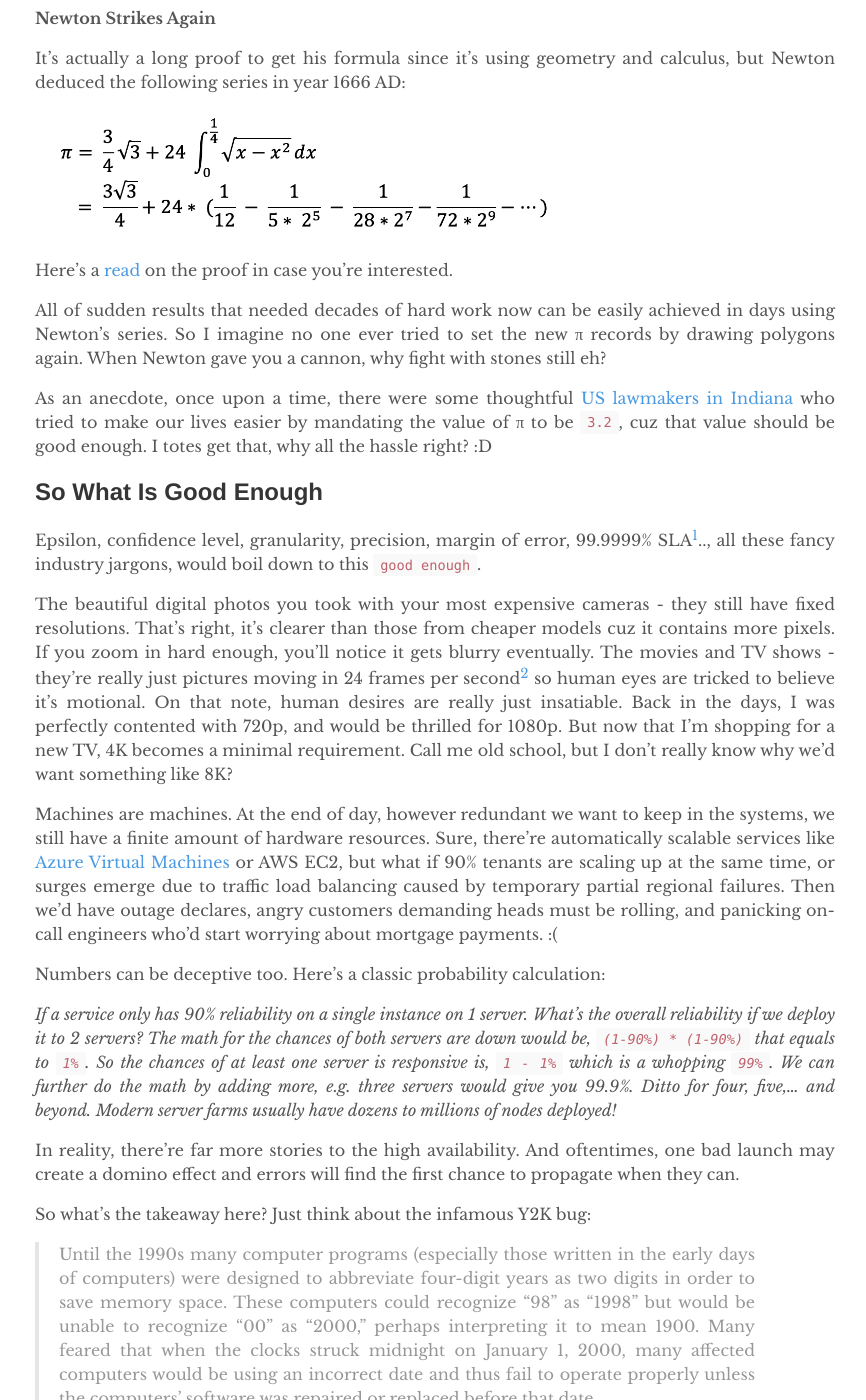
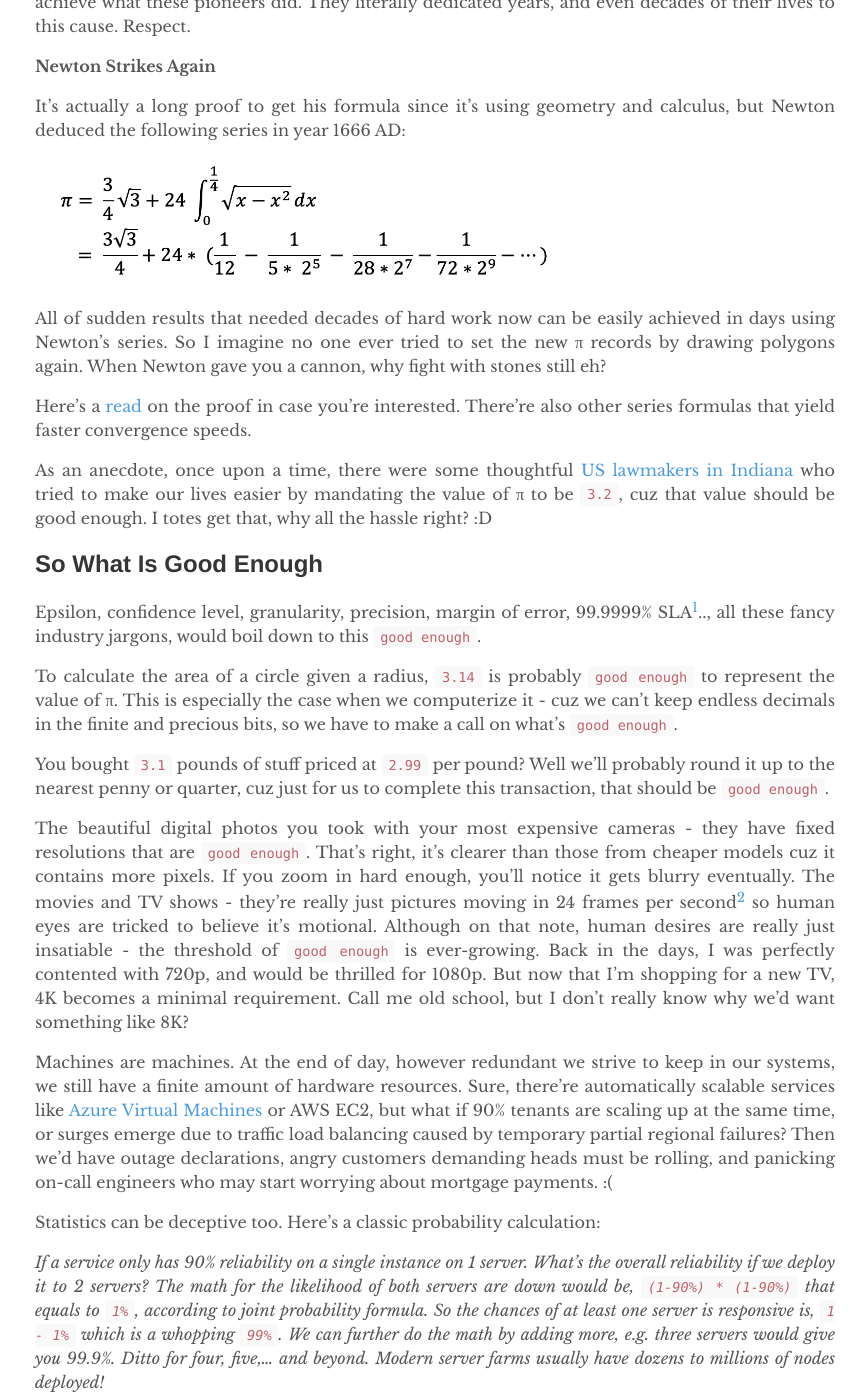
Before and after one commit to yuexiaofeng/yuexiaofeng.github.io, a Jekyll site: the page built from _posts/2021-04-09-good-enough.md, in a window 1280 px wide and 1400 px high, scrolled down 6437 px. Shown: the whole window, without its empty margins (205-1071 px from the left). Built offline with Jekyll 4.4.1, drawn with Linux system fonts in a browser that asks for light colours; some of the changed text lies outside the part shown.

Commit message:
Beefed up post of good enough

````diff
--- a/_posts/2021-04-09-good-enough.md
+++ b/_posts/2021-04-09-good-enough.md
@@ -15,29 +15,29 @@
 
 ## Why vs How
 
-This reminds me an old math joke:
+This reminds me an old joke on theorists:
 
 > Question: Which department is chancellor's favorite? Answer: math department. Cuz unlike other departments that keep asking for expensive equipments, all math department wanted is just pen and paper.
 
 While it is not exactly Sheldon vs Howard as depicted in The Big Bang Theory, but yea, the show actually captured quite vividly about the differences between theorists and engineers.
 
-Mathematicians care more about why. They like proofs - the more, the merrier. "Why there exists a bound or a constant", "one and only one", ... those are music to their ears. How to use it in real life? Sorry, but that’s like.. not important detail. :D
+Mathematicians care more about why. They like proofs - the more, the merrier. "Why there exists a bound or a constant", "why it should be one and only one", ... those are music to their ears. How to use it in real life? Sorry, that’s like.. unimportant detail. :D
 
 ![no-yes](../assets/images/20210409/no-yes-meme.jpeg)
 
-Engineers, on the other hand, focus more on how. It'd be like: Sure sure, this sounds great and all. But how can we implement it to solve real world problems then? Please spare me your fancy airtight proofs - I don’t really care for them.
+Engineers, on the other hand, focus more on how. It'd be like: Sure sure, this sounds great and all. But how can we implement it to solve real world problems? Please feel free to spare me your fancy airtight proofs.
 
-So that's what I think where the major differences are in terms of mindset. Speaking of which, this sounds eons ago to me, but my graduate school major was actually an unkosher hybrid one called computational mathematics. It dabbles a bit of both why and how, but.. of course, perhaps not diving deep to either haha.
+So that's what I think where the noticeable differences are. Speaking of which, this sounds eons ago to me, but my graduate school major was actually an unkosher hybrid one called computational mathematics. It dabbles a bit of both why and how, but.. of course, perhaps not diving deep enough to either haha.
 
-In my previous article on [irrational number](https://xiaofengyue.com/2021-03-14/life-of-pi#irrational-number), I only gave the `Why`. Allow me to demo the `How` here now.
+In my previous article on [irrational number](https://xiaofengyue.com/2021-03-14/life-of-pi#irrational-number), I only gave the `Why`. Allow me to demo the `How` here now. There are, of course, many different ways, but I won't be enumerating them all here.
 
 ## A Guessing Game
 
-Care to guess how we could calculate the irrational numbers? It is, for the lack of better words, a guessing game!
+Care to guess how we could calculate the irrational numbers? It is, for the lack of better words, a guessing game! To be consistent, I'll use square root of 2 and π as examples here.
 
 ### Square Root of 2
 
-Surprise surprise, we can actually guess the value of square root of 2 (to simply, let's just talk about the positive one here). In fact, we can only guess it to a certain precision, cuz we'll never find out its exact value.
+Surprise surprise, we can actually guess the value of square root of 2 to a certain precision (to simplify, let's just talk about the positive one here). In fact, we can only calculate it to a certain precision, cuz we'll never find out its exact value.
 
 **Guessing by Binary Search**
 
@@ -47,15 +47,15 @@
 
 Since we know the square root of 4 is 2, we can now say x is between 1 and 2. Whew, progress!
 
-What if we compare x against 1.5, which is half of (1+2)? We know (1.5 * 1.5 = 2.25) which is greater than 2, so now we've established that x is now between 1 and 1.5. We can then halve again the interval of `(1, 1.5)`, and repeat the process to get better results. This procedure is basically the idea of binary search.
+What if we compare x against 1.5, which is half of `(1+2)=3`? Since we know `(1.5 * 1.5 = 2.25)` which is greater than 2, so now we've established that x is between 1 and 1.5. We can then halve again the interval of `(1, 1.5)`, and repeat the process to get better results. This procedure is basically the idea of binary search algorithm. Does this sound like what contestants would do on The Price Is Right game show?
 
-Here's a quick code snippet I wrote:
+Here's a quick code snippet I wrote to automate this process (n = 2 in our case):
 
 ```python
 def sqrt_binary(n, epsilon=0.000001):
     """ We only consider the positive sqrt here """
 
-    # the ones that returns itself: if n in (0, 0.0, 0, 1.0):
+    # the ones that returns itself, .i.e. n in (0, 0.0, 0, 1.0):
     if n == 0 or n == 1:
         return n
 
@@ -94,7 +94,7 @@
 
 In this case, to get the square root of 2, we're really just letting f(x) = x<sup>2</sup> - 2, with the derivative `f'(x) = 2x`, to solve the x that makes `f(x) = 0`, . Of course, there's a twin negative square root on the other side the x axis too.
 
-Here's a short code snippet I wrote in my favorite Python:
+Here's a short code snippet I wrote in my favorite Python (n = 2 in our case):
 
 ```python
 def sqrt_newton(n, epsilon=0.000001):
@@ -122,25 +122,25 @@
 The value is: 1.4142135623746899
 ```
 
-See the difference? Amazing right?! This Newton method can be used to calculate other types of root as well, but there's a catch. Different mathematical functions yield to different curves and convergences, and the choice of pivot / starting point matters too. Of course, it's implied that it has to be differentiable functions too.
+See the difference? Amazing right?! Of course, this Newton method can be used to calculate other types of root as well. But there's a catch. Different mathematical functions yield to different curves and convergences, and the choice of pivot / starting point matters too. Of course, it's implied that it has to be differentiable functions too.
 
 ### Calculation of Pi
 
-As for π, there have been numerous efforts to calculate its value since the dawn of our civilization thousands of years ago. There were different approaches.
+As for π, there have been numerous efforts to calculate its value since the dawn of our civilization thousands of years ago. There were also different approaches.
 
 **Approximation by Hard Labor**
 
-Since we all know π is a circle's circumference to its diameter. If we can't get the exact measurement of a circle's circumference, how about a polygon inside the circle?
+Since we all know π is a circle's circumference to its diameter. If we can't get the exact measurement of a circle's circumference, how about using a polygon inside the circle as an approximation?
 
 ![hexagon](../assets/images/20210409/hexagon.png)
 
-As shown in the picture above, we have a hexagon inside the circle shares the same diameter. Let the circle's radius be `1`, we can easily calculate the hexagon's circumference is 6. And therefore the circle's circumference is at least 6, and pi is therefore at least `6 / 2 = 3`.
+As shown in the picture above, we have a hexagon inside the circle shares the same diameter. Let the circle's radius be `1`, we can easily calculate the hexagon's circumference is `6`. And therefore the circle's circumference is at least `6`, and π is therefore at least `6 / 2 = 3`.
 
-If you have a square of with each side same as the circle's diameter of 2, then we'd know the square covers the circle entirely and some. So we have an upper bound for the circle's circumference, which would the circumference of the outer square: `2 * 4 = 8`, so there we have known now π is smaller than `8 / 2 = 4`.
+If we draw a square of with each side same as the circle's diameter of `2`, then we'd know the square covers the circle entirely and some. So we now have an upper bound for the circle's circumference, which would be that of the outer square: `2 * 4 = 8`. We have now established π is smaller than `8 / 2 = 4`.
 
 Great, now we know π is between `3` and `4`. Should we add more sides to the polygon, we'd have better approximations of the circle's circumference thus π. How hard could it be right?
 
-Zu Chongzhi (Chinese: 祖冲之), an ancient Chinese scientist, was able to determine that π is between `3.1415926` and `3.1415927`. He held this record for over 900 years. To do this, he approximated a circle with a 24,576 sided polygon. Keep in mind that in his time, there was no such thing like calculators or computers. The amount of work would be insurmountable. And one little error would've thrown away years of previous work.
+Zu Chongzhi (Chinese: 祖冲之), an ancient Chinese scientist, was able to determine that π is between `3.1415926` and `3.1415927`. He held this record for over 900 years. To do this, he approximated a circle with a 24,576 sided polygon. Keep in mind that in his time, there was no such thing as calculators or computers. The amount of work would be insurmountable. And one tiny error would've thrown away years of previous work.
 
 Here are more similar efforts I pasted from online search (disclaimer: there might be different sources claiming - fact checks needed):
 
@@ -155,9 +155,9 @@
 
 ![newton-pi-formula](../assets/images/20210409/newton-pi-formula.png)
 
-Here's a [read](https://egyptonline.tripod.com/newton.htm) on the proof in case you're interested.
+All of sudden results that needed decades of hard work now can be easily achieved in days using Newton's series. So I imagine no one ever tried to set the new π records by drawing polygons again. When Newton gave you a cannon, why fight with stones still eh?
 
-All of sudden results that needed decades of hard work now can be easily achieved in days using Newton's series. So I imagine no one ever tried to set the new π records by drawing polygons again. When Newton gave you a cannon, why fight with stones still eh?
+Here's a [read](https://egyptonline.tripod.com/newton.htm) on the proof in case you're interested. There're also other series formulas that yield faster convergence speeds.
 
 As an anecdote, once upon a time, there were some thoughtful [US lawmakers in Indiana](https://www.mentalfloss.com/article/30214/new-math-time-indiana-tried-change-pi-32) who tried to make our lives easier by mandating the value of π to be `3.2`, cuz that value should be good enough. I totes get that, why all the hassle right? :D
 
@@ -165,15 +165,19 @@
 
 Epsilon, confidence level, granularity, precision, margin of error, 99.9999% SLA[^fn1].., all these fancy industry jargons, would boil down to this `good enough`.
 
-The beautiful digital photos you took with your most expensive cameras - they still have fixed resolutions. That's right, it's clearer than those from cheaper models cuz it contains more pixels. If you zoom in hard enough, you'll notice it gets blurry eventually. The movies and TV shows - they're really just pictures moving in 24 frames per second[^fn2] so human eyes are tricked to believe it's motional. On that note, human desires are really just insatiable. Back in the days, I was perfectly contented with 720p, and would be thrilled for 1080p. But now that I'm shopping for a new TV, 4K becomes a minimal requirement. Call me old school, but I don't really know why we'd want something like 8K?
+To calculate the area of a circle given a radius, `3.14` is probably `good enough` to represent the value of π. This is especially the case when we computerize it - cuz we can't keep endless decimals in the finite and precious bits, so we have to make a call on what's `good enough`.
 
-Machines are machines. At the end of day, however redundant we want to keep in the systems, we still have a finite amount of hardware resources. Sure, there’re automatically scalable services like [Azure Virtual Machines](https://azure.microsoft.com/en-ca/services/virtual-machines/) or AWS EC2, but what if 90% tenants are scaling up at the same time, or surges emerge due to traffic load balancing caused by temporary partial regional failures. Then we’d have outage declares, angry customers demanding heads must be rolling, and panicking on-call engineers who’d start worrying about mortgage payments. :(
+You bought `3.1` pounds of stuff priced at `2.99` per pound? Well we'll probably round it up to the nearest penny or quarter, cuz just for us to complete this transaction, that should be `good enough`.
 
-Numbers can be deceptive too. Here's a classic probability calculation:
+The beautiful digital photos you took with your most expensive cameras - they have fixed resolutions that are `good enough`. That's right, it's clearer than those from cheaper models cuz it contains more pixels. If you zoom in hard enough, you'll notice it gets blurry eventually. The movies and TV shows - they're really just pictures moving in 24 frames per second[^fn2] so human eyes are tricked to believe it's motional. Although on that note, human desires are really just insatiable - the threshold of `good enough` is ever-growing. Back in the days, I was perfectly contented with 720p, and would be thrilled for 1080p. But now that I'm shopping for a new TV, 4K becomes a minimal requirement. Call me old school, but I don't really know why we'd want something like 8K?
 
-*If a service only has 90% reliability on a single instance on 1 server. What's the overall reliability if we deploy it to 2 servers? The math for the chances of both servers are down would be, `(1-90%) * (1-90%)` that equals to `1%`. So the chances of at least one server is responsive is, `1 - 1%` which is a whopping `99%`. We can further do the math by adding more, e.g. three servers would give you 99.9%. Ditto for four, five,... and beyond. Modern server farms usually have dozens to millions of nodes deployed!*
+Machines are machines. At the end of day, however redundant we strive to keep in our systems, we still have a finite amount of hardware resources. Sure, there’re automatically scalable services like [Azure Virtual Machines](https://azure.microsoft.com/en-ca/services/virtual-machines/) or AWS EC2, but what if 90% tenants are scaling up at the same time, or surges emerge due to traffic load balancing caused by temporary partial regional failures? Then we’d have outage declarations, angry customers demanding heads must be rolling, and panicking on-call engineers who may start worrying about mortgage payments. :(
 
-In reality, there're far more stories to the high availability. And oftentimes, one bad launch may create a domino effect and errors will find the first chance to propagate when they can.
+Statistics can be deceptive too. Here's a classic probability calculation:
+
+*If a service only has 90% reliability on a single instance on 1 server. What's the overall reliability if we deploy it to 2 servers? The math for the likelihood of both servers are down would be, `(1-90%) * (1-90%)` that equals to `1%`, according to joint probability formula. So the chances of at least one server is responsive is, `1 - 1%` which is a whopping `99%`. We can further do the math by adding more, e.g. three servers would give you 99.9%. Ditto for four, five,... and beyond. Modern server farms usually have dozens to millions of nodes deployed!*
+
+However, one bad launch may create a domino effect and errors will find the first chance to propagate whenever they can, so the "independent events" premise of the laws of joint probability might be violated. Although this is just me rambling here as an example of theory vs practice, in reality, there're far more stories to the high availability and other service commitments and modern systems are built with very strong robustness in mind. So don't be alarmed. :)
 
 So what's the takeaway here? Just think about the infamous Y2K bug:
 
````
Also changed, not shown: other parts of _posts/2021-04-09-good-enough.md (+2 -2 lines).
